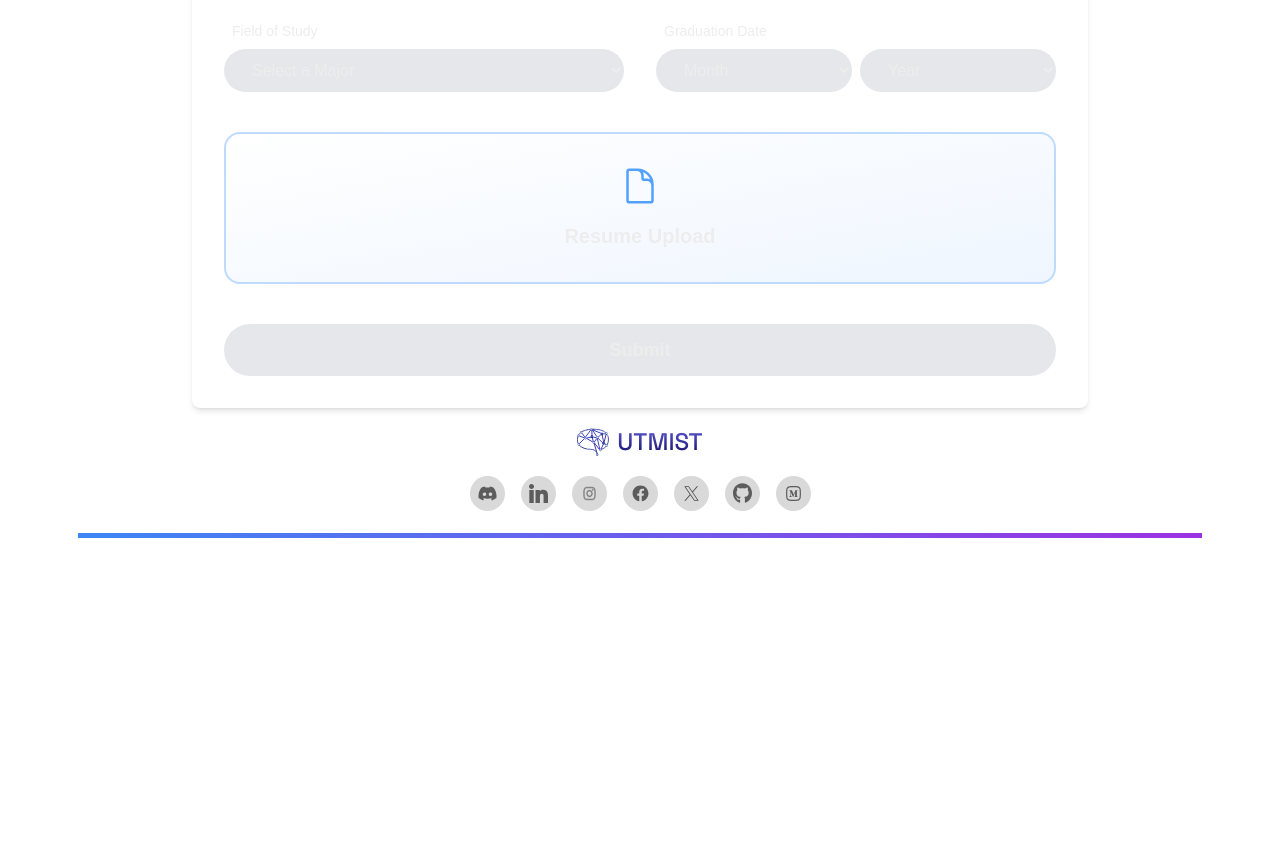
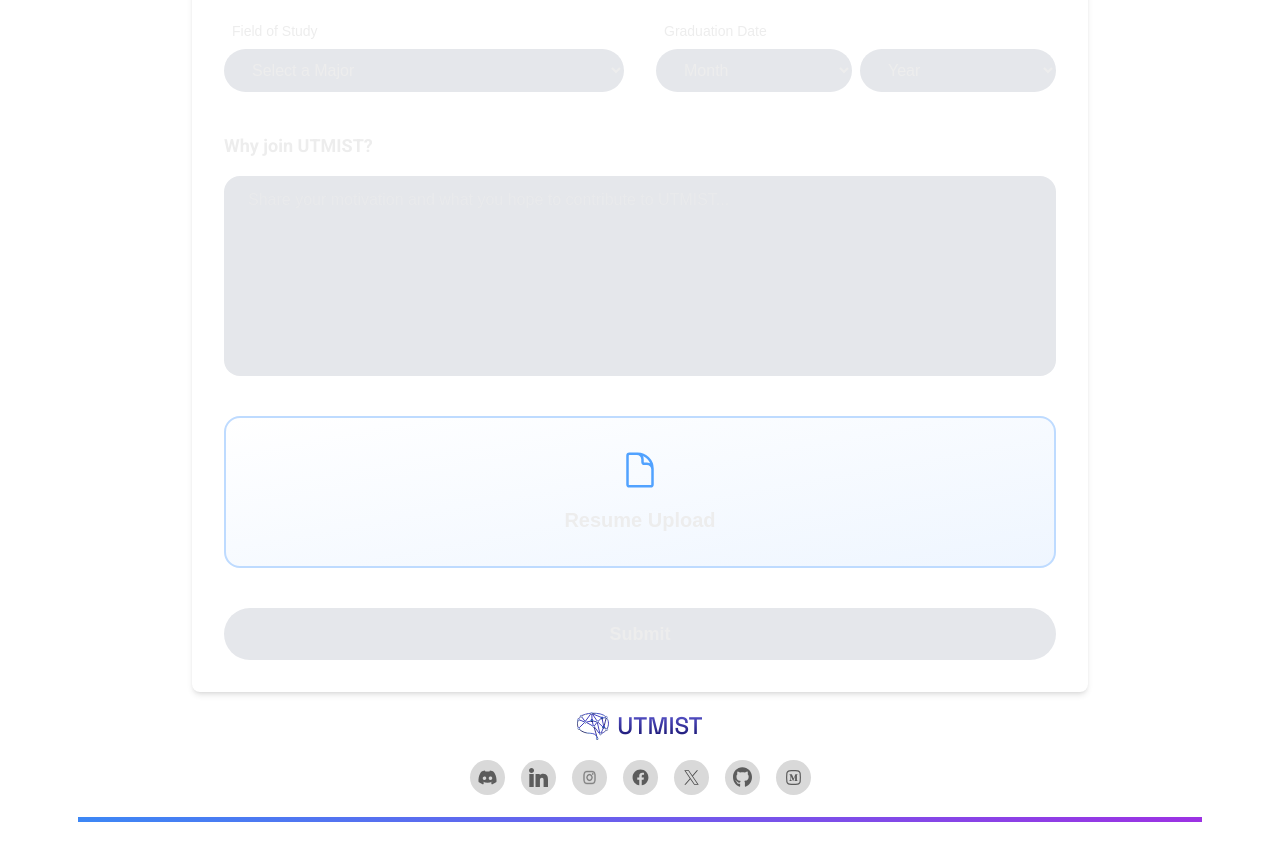
Before and after one commit to UTMIST/UTMIST, a Next.js app in the folder client/: page /apply in a window 1280 px wide. Shown: the part 1120-1966 px from the top of the page. Before the commit the page ends 1682 px from the top, so only its background shows below. Built offline with nearby package versions, Linux system fonts and the light colour scheme.

Commit message:
feat: added a 'why join utmist' text field [skip ci]

```diff
--- a/client/src/app/apply/page.tsx
+++ b/client/src/app/apply/page.tsx
@@ -563,6 +563,28 @@ const ResumeUploadModule = () => {
     )
 }
 
+type MotivationStatementProps = {
+  whyJoin: string;
+  setWhyJoin: React.Dispatch<React.SetStateAction<string>>;
+};
+
+const MotivationStatement = ({ whyJoin, setWhyJoin }: MotivationStatementProps) => {
+  return (
+    <section className="mb-10">
+      <h3 className="text-lg font-bold mb-4">Why join UTMIST?</h3>
+      <div className="flex flex-col gap-1">
+        <textarea
+          id="whyJoin"
+          className="input bg-gray-200 rounded-2xl px-6 py-3 w-full min-h-[200px] resize-none"
+          placeholder="Share your motivation and what you hope to contribute to UTMIST..."
+          value={whyJoin}
+          onChange={e => setWhyJoin(e.target.value)}
+        />
+      </div>
+    </section>
+  );
+};
+
 const ApplicationForm = () => {
     const [personalInfo, setPersonalInfo] = useState<PersonalInformation>({
         firstName: '',
@@ -592,9 +614,9 @@ const ApplicationForm = () => {
 
     const [emailError, setEmailError] = useState<string>('');
     const [emailTouched, setEmailTouched] = useState<boolean>(false);
-    // Phone number error state
     const [phoneError, setPhoneError] = useState<string>('');
     const [phoneTouched, setPhoneTouched] = useState<boolean>(false);
+    const [whyJoin, setWhyJoin] = useState<string>('');
 
     // Area codes for dropdown
     const areaCodes = [
@@ -795,6 +817,7 @@ const ApplicationForm = () => {
                 months={months}
                 years={years}
             />
+            <MotivationStatement whyJoin={whyJoin} setWhyJoin={setWhyJoin} />
             <ResumeUploadModule />
             <button type="submit" className="w-full py-3 bg-gray-200 rounded-full font-semibold text-lg hover:bg-gray-300 transition">Submit</button>
         </form>
```
